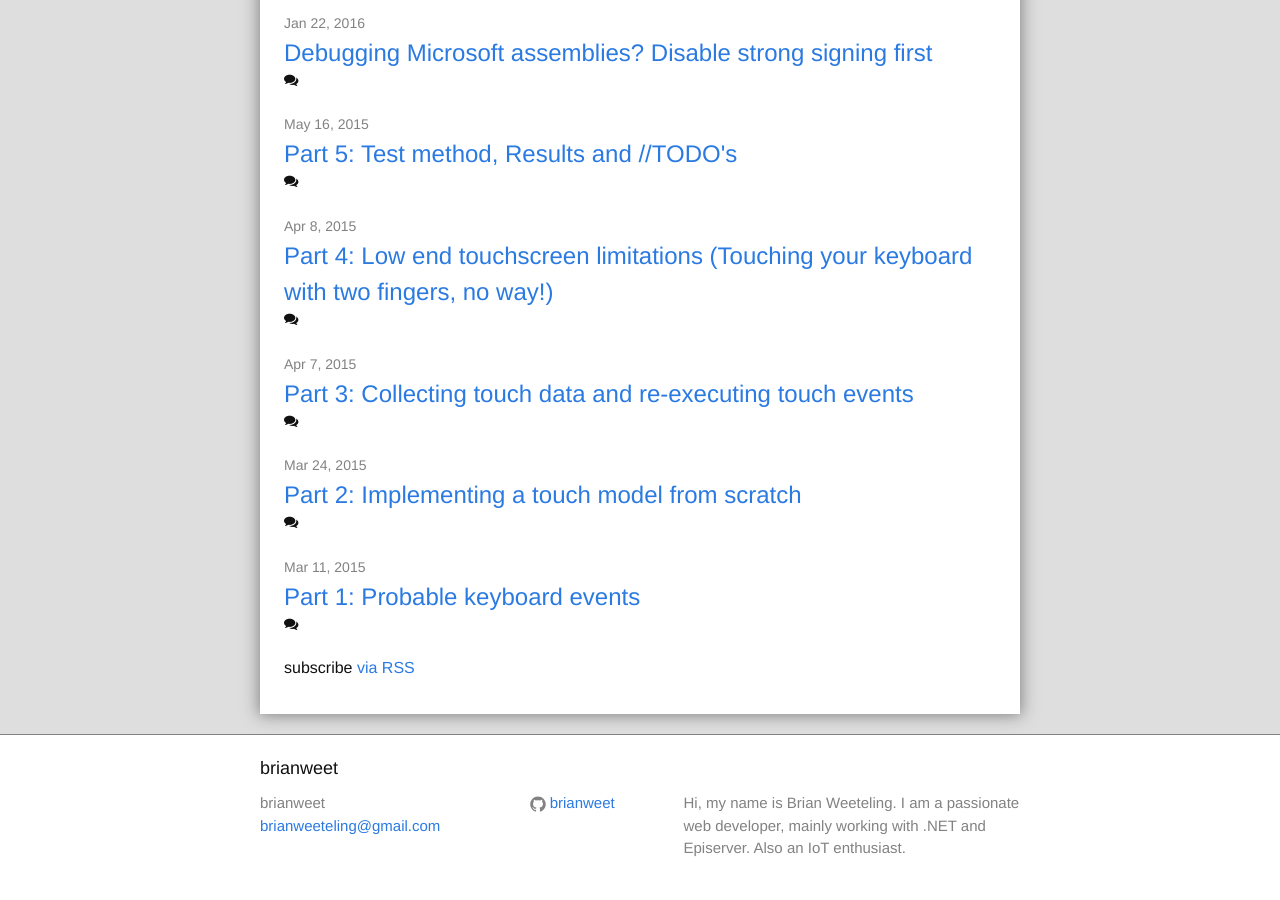
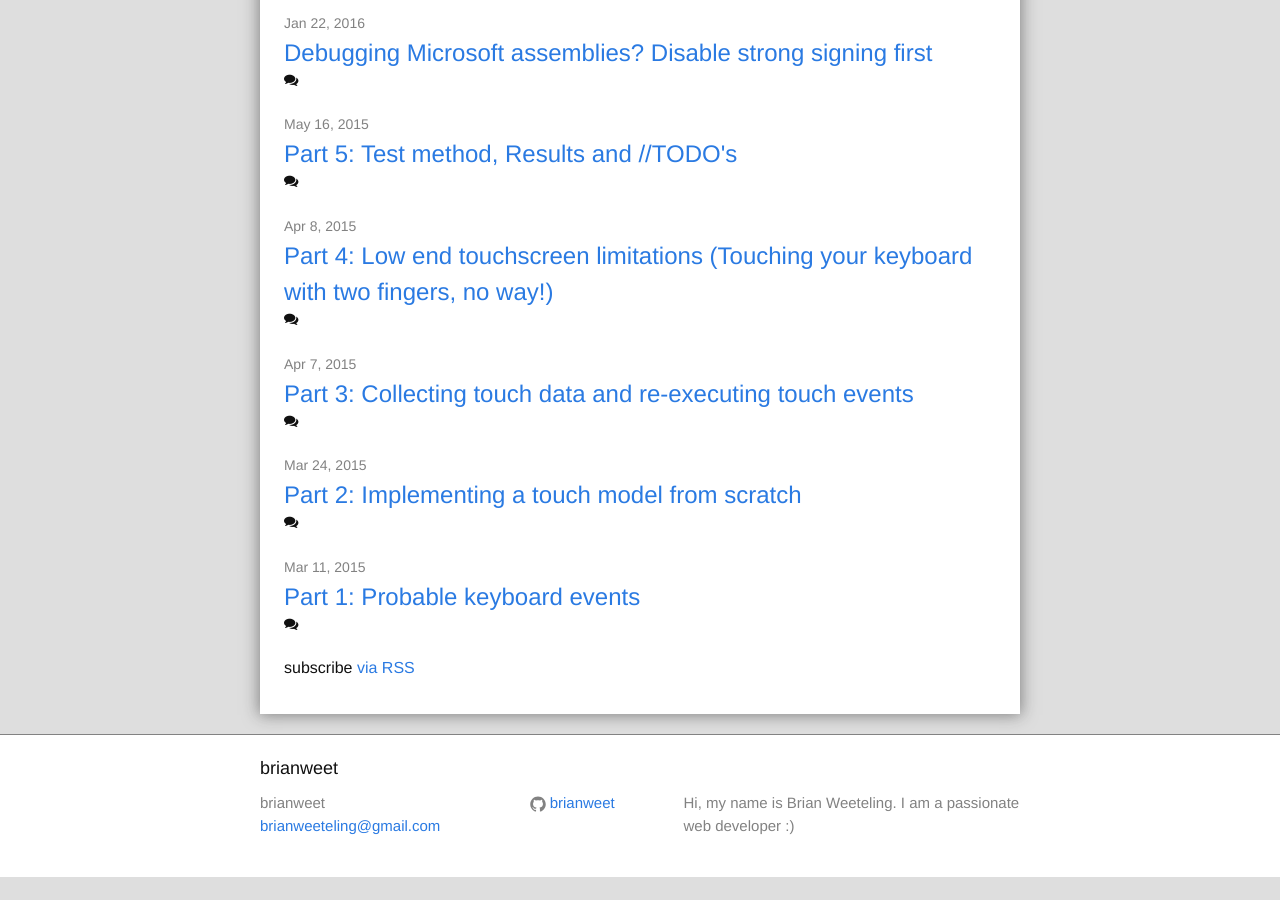
Before and after one commit to brianweet/brianweet.github.io, a Jekyll site: the page built from index.html, in a window 1280 px wide and 900 px high, scrolled down 3190 px. Built offline with Jekyll 4.4.1, drawn with Linux system fonts in a browser that asks for light colours; some web fonts are replaced; after the commit the page ends 4067 px from its top, so only the background shows below that.

Commit message:
Update _config.yml

```diff
--- a/_config.yml
+++ b/_config.yml
@@ -3,7 +3,7 @@ title: brianweet
 email: brianweeteling@gmail.com
 description: >
   Hi, my name is Brian Weeteling.
-  I am a passionate web developer, mainly working with .NET and Episerver. Also an IoT enthusiast.
+  I am a passionate web developer :)
 baseurl: "" # the subpath of your site, e.g. /blog/
 url: "https://www.brianweet.com" # the base hostname & protocol for your site
 github_username:  brianweet
```
